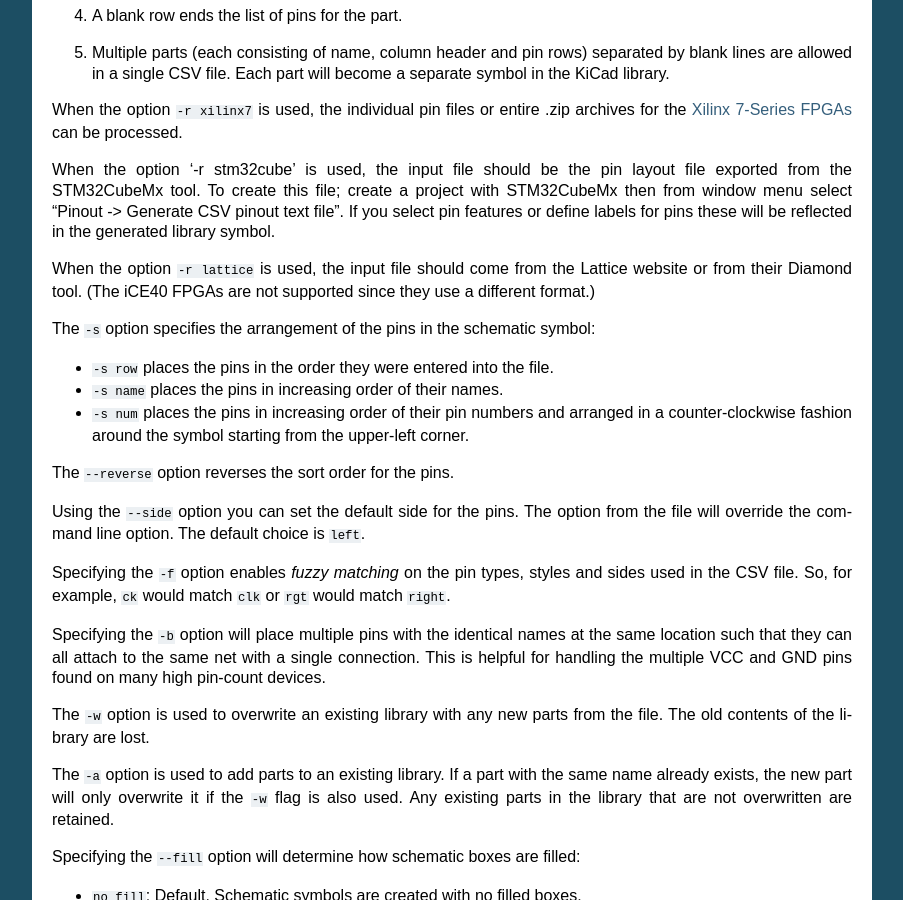
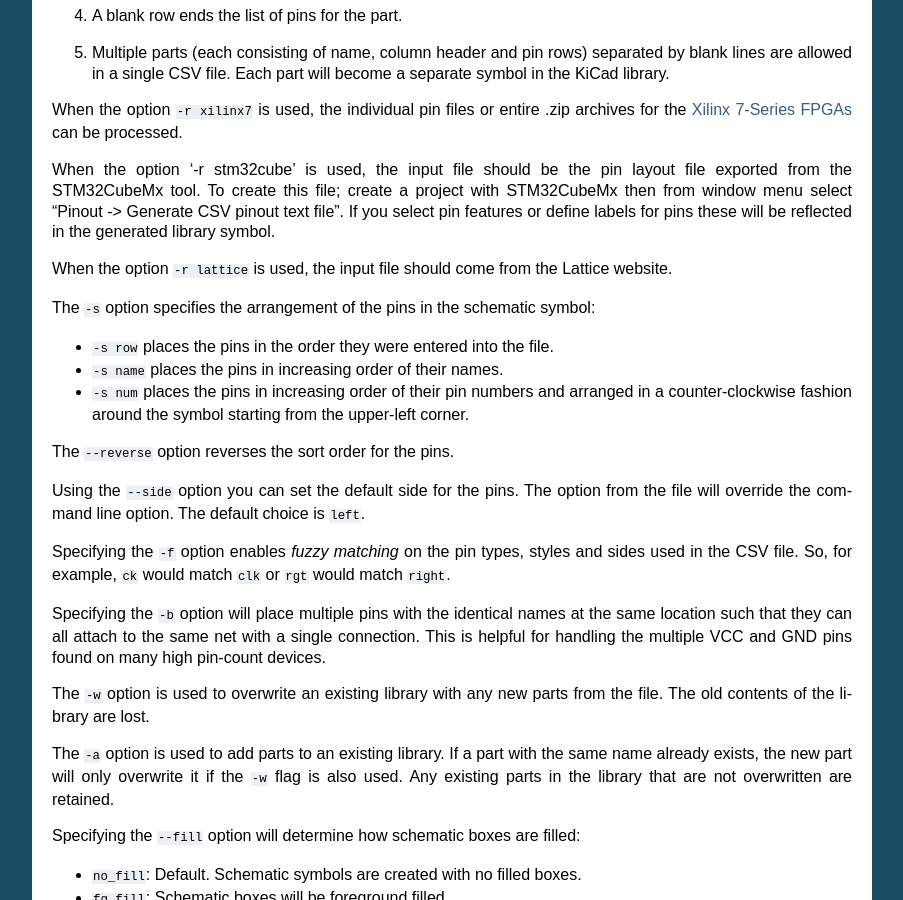
Before and after one commit to devbisme/KiPart, a Sphinx documentation site: the page built from docs/usage.rst, in a window 1280 px wide and 900 px high, scrolled down 2013 px. Shown: the whole window, without its empty margins (198-1101 px from the left). Built offline with Sphinx 7.4.7, drawn with Linux system fonts in a browser that asks for light colours; the version number could not be read and is left out.

Commit message:
Removed reference to Lattice Diamond tool since it's no longer supported.

```diff
--- a/docs/usage.rst
+++ b/docs/usage.rst
@@ -116,8 +116,7 @@ or define labels for pins these will be reflected in the generated
 library symbol.
 
 When the option ``-r lattice`` is used, the input file should come from the
-Lattice website or from their Diamond tool. (The iCE40 FPGAs are not supported
-since they use a different format.)
+Lattice website.
 
 The ``-s`` option specifies the arrangement of the pins in the schematic symbol:
 
```
Also changed, not shown: 1 other file.
